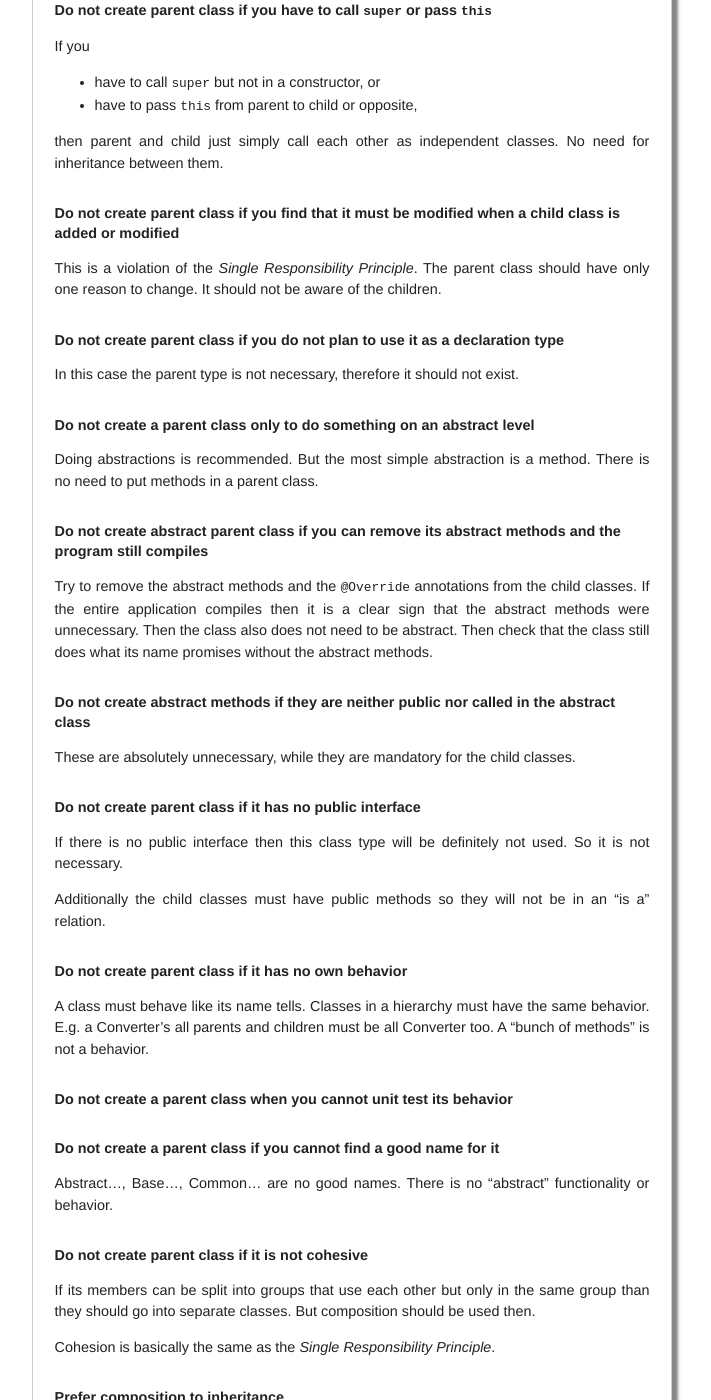
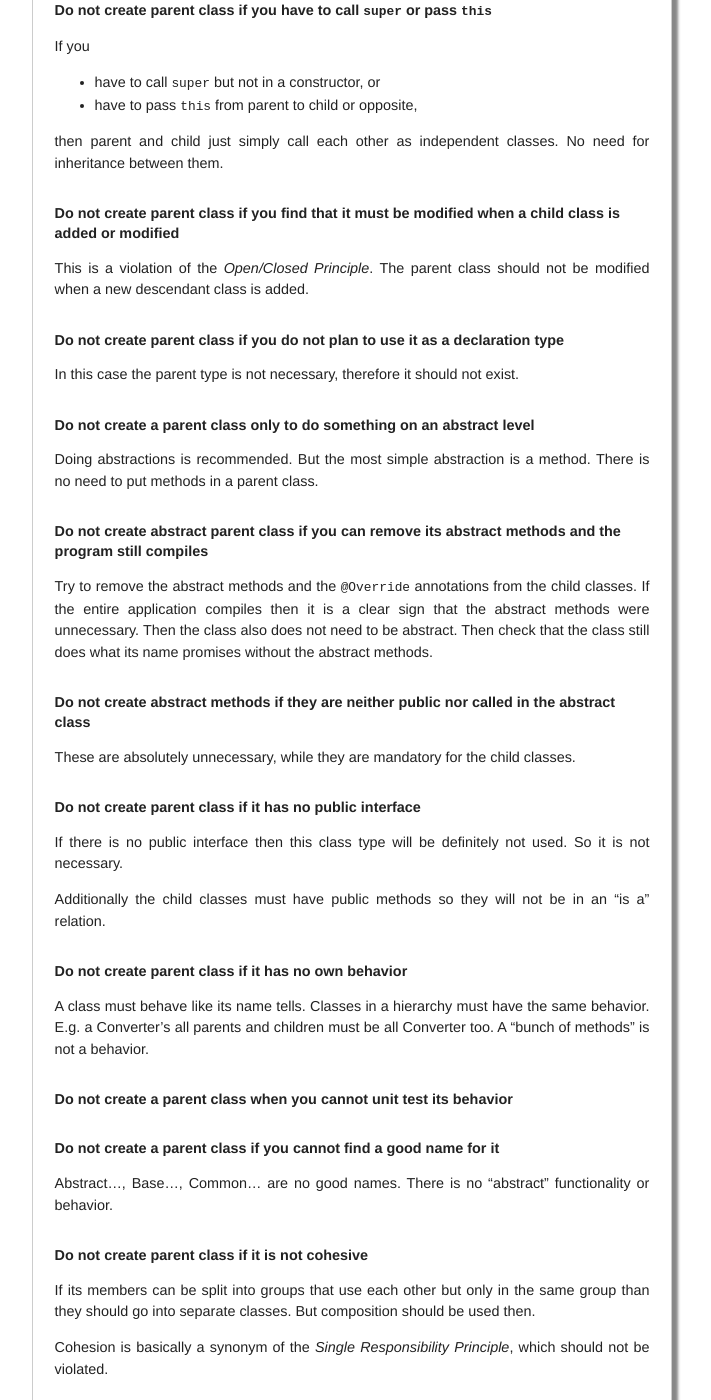
Before and after one commit to woj-tek/petozoltan.github.io, a Jekyll site: the page built from _posts/2016-06-18-when-to-avoid-inheritance.md, in a window 1280 px wide and 1400 px high, scrolled down 960 px. Shown: the whole window, without its empty margins (288-999 px from the left). Built offline with Jekyll 4.4.1, drawn with Linux system fonts in a browser that asks for light colours.

Commit message:
Update 2016-06-18-when-to-avoid-inheritance.md

```diff
--- a/_posts/2016-06-18-when-to-avoid-inheritance.md
+++ b/_posts/2016-06-18-when-to-avoid-inheritance.md
@@ -45,7 +45,7 @@ then parent and child just simply call each other as independent classes. No nee
 
 #### Do not create parent class if you find that it must be modified when a child class is added or modified
 
-This is a violation of the *Single Responsibility Principle*. The parent class should have only one reason to change. It should not be aware of the children.
+This is a violation of the *Open/Closed Principle*. The parent class should not be modified when a new descendant class is added.
 
 #### Do not create parent class if you do not plan to use it as a declaration type
 
@@ -83,7 +83,7 @@ Abstract..., Base..., Common... are no good names. There is no "abstract" functi
 
 If its members can be split into groups that use each other but only in the same group than they should go into separate classes. But composition should be used then.
 
-Cohesion is basically the same as the *Single Responsibility Principle*.
+Cohesion is basically a synonym of the *Single Responsibility Principle*, which should not be violated.
 
 #### Prefer composition to inheritance
 
```
